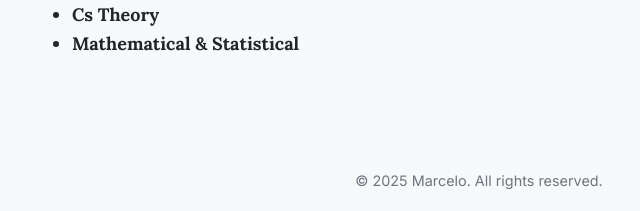
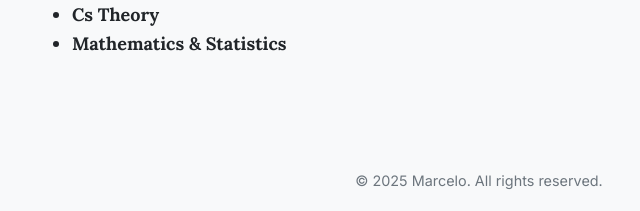
Before and after one commit to MarceloCoelho1/deepthinking, an Astro site: page /blog/01-hello-world in a window 1280 px wide. Shown: the part 1104-1315 px from the top of the page, 161-801 px from the left. Built offline with nearby package versions, Linux system fonts and the light colour scheme; Astro itself is replaced by a stand-in of ours.

Commit message:
fix word

```diff
--- a/src/content/blog/01-hello-world.md
+++ b/src/content/blog/01-hello-world.md
@@ -15,4 +15,4 @@ Here, you'll find deep dives into topics like:
 - **Machine Learning**
 - **Software Design**
 - **Cs Theory**
-- **Mathematical & Statistical**
+- **Mathematics & Statistics**
```
